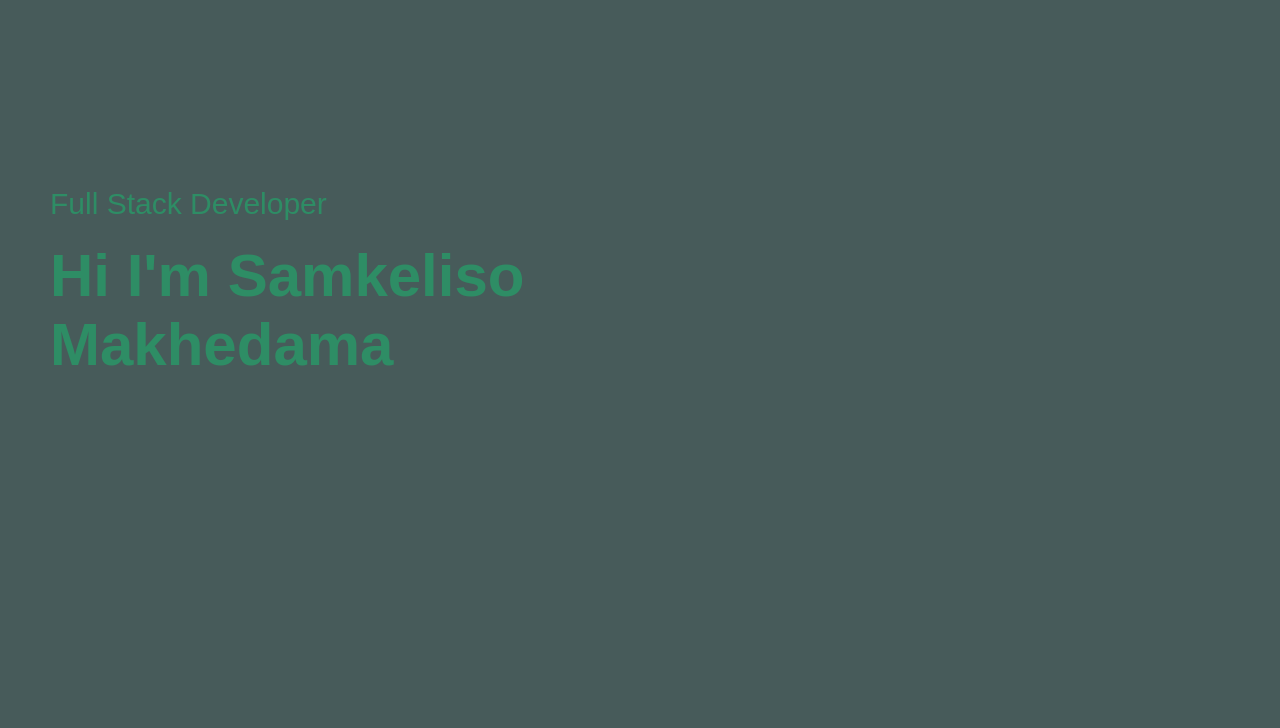
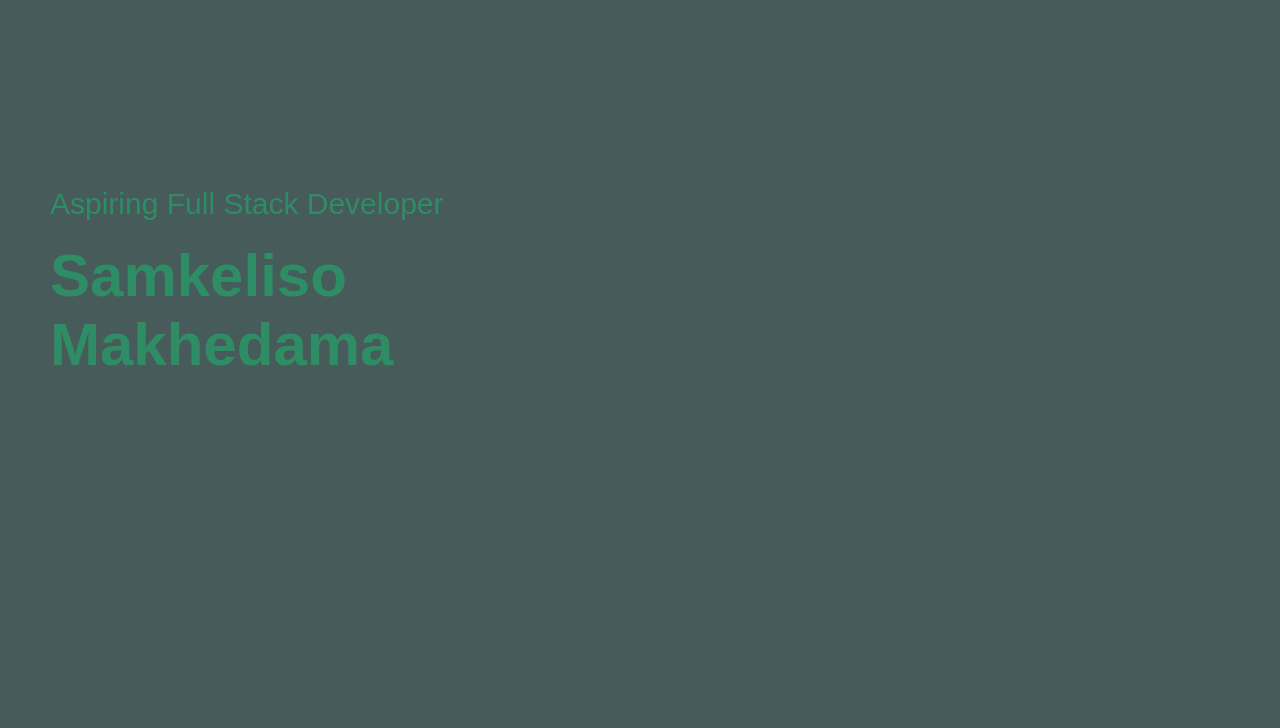
Before and after one commit to Samito87/Portfolio-Website, a plain HTML site: page index.html in a window 1280 px wide. Shown: the part 72-800 px from the top of the page. Drawn offline with Linux system fonts and the light colour scheme.

Commit message:
home page

```diff
--- a/index.html
+++ b/index.html
@@ -28,8 +28,8 @@
 
         </nav>
         <div class="header-text">
-            <p>Full Stack Developer</p>
-            <h1>Hi I'm <span>Samkeliso </span><br> Makhedama</h1>
+            <p>Aspiring Full Stack Developer</p>
+            <h1><span>Samkeliso </span><br> Makhedama</h1>
         </div>
     </div>
 </div>
```
